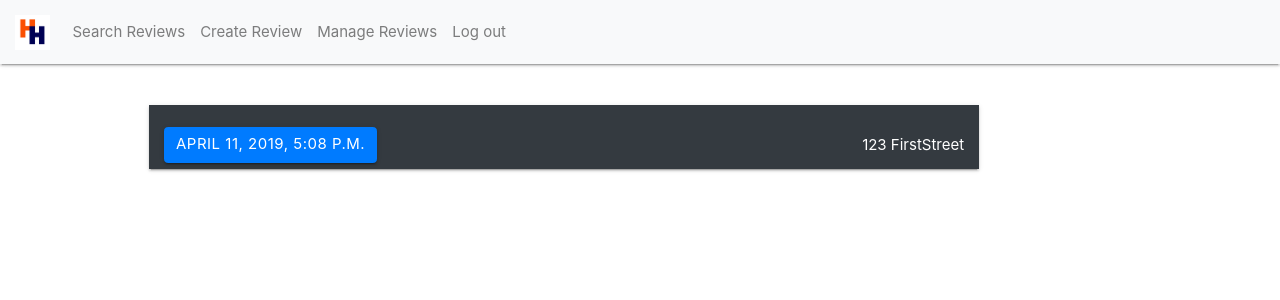
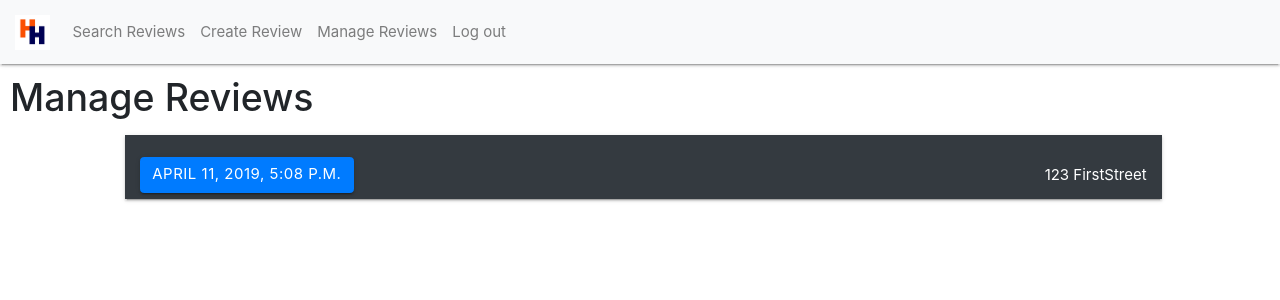
Before and after one commit to jperez913/Off-Grounds-Housing-App, a Django app: page /manage/ in a window 1280 px wide. Shown: the top 300 px of the page. Run offline with Django 3.2, Linux system fonts and the light colour scheme; a user stored in the database is signed in; data comes from the database, SQL or seed files in the repository; some libraries are stand-ins or nearby versions.

Commit message:
fixed manage reviews page

```diff
--- a/housing_review/templates/housing_review/manage.html
+++ b/housing_review/templates/housing_review/manage.html
@@ -20,7 +20,8 @@
   integrity="sha384-ZMP7rVo3mIykV+2+9J3UJ46jBk0WLaUAdn689aCwoqbBJiSnjAK/l8WvCWPIPm49"
   crossorigin="anonymous"
 ></script>
-<h1>Manage Reviews</h1>
+</div>
+<h1 style="margin-top: 75px; margin-bottom: 15px; margin-left: 10px;">Manage Reviews</h1>
 <div>
   <script type="text/javascript">
     function convertToObject(vid) {
@@ -80,11 +81,9 @@
     }
     window.onload = init;
   </script>
-  <div class="h2Wrapper" style="margin:30px; padding: 20px" ;height: 200px; width: 50%;
-  min-width: 0;  max-width: 50%;>
-    <div class="row">
       {% for review in Reviews %}
-      <div class="col-sm-10 pos-f-t">
+      <div class="col-sm-10 pos-f-t"
+          style="margin-left:100px;">
         <nav class="navbar navbar-dark bg-dark buttonArea" style="margin:10px 10px 10px 10px">
           <button
             class="btn btn-primary"
@@ -389,6 +388,6 @@
         </div>
       </div>
     </div>
-  </div>
+
   {% endfor %} {% endblock %}
 </div>
```
